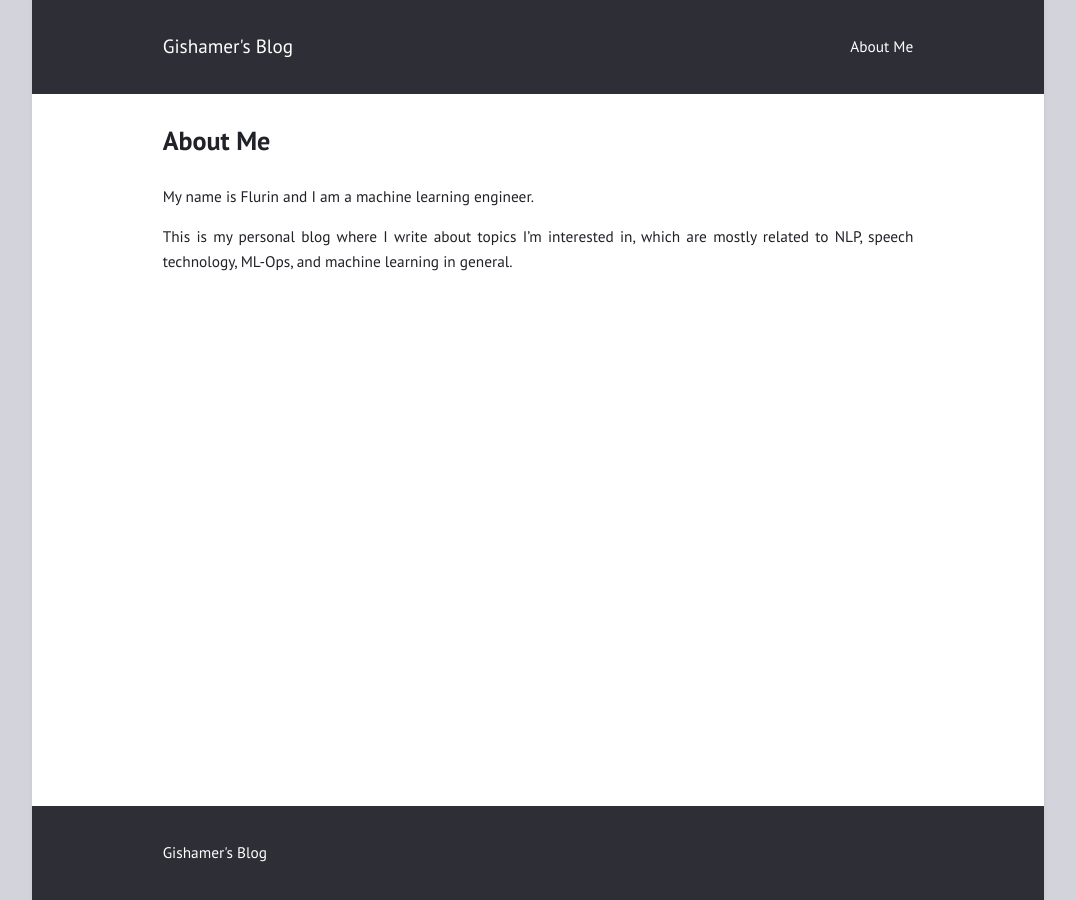
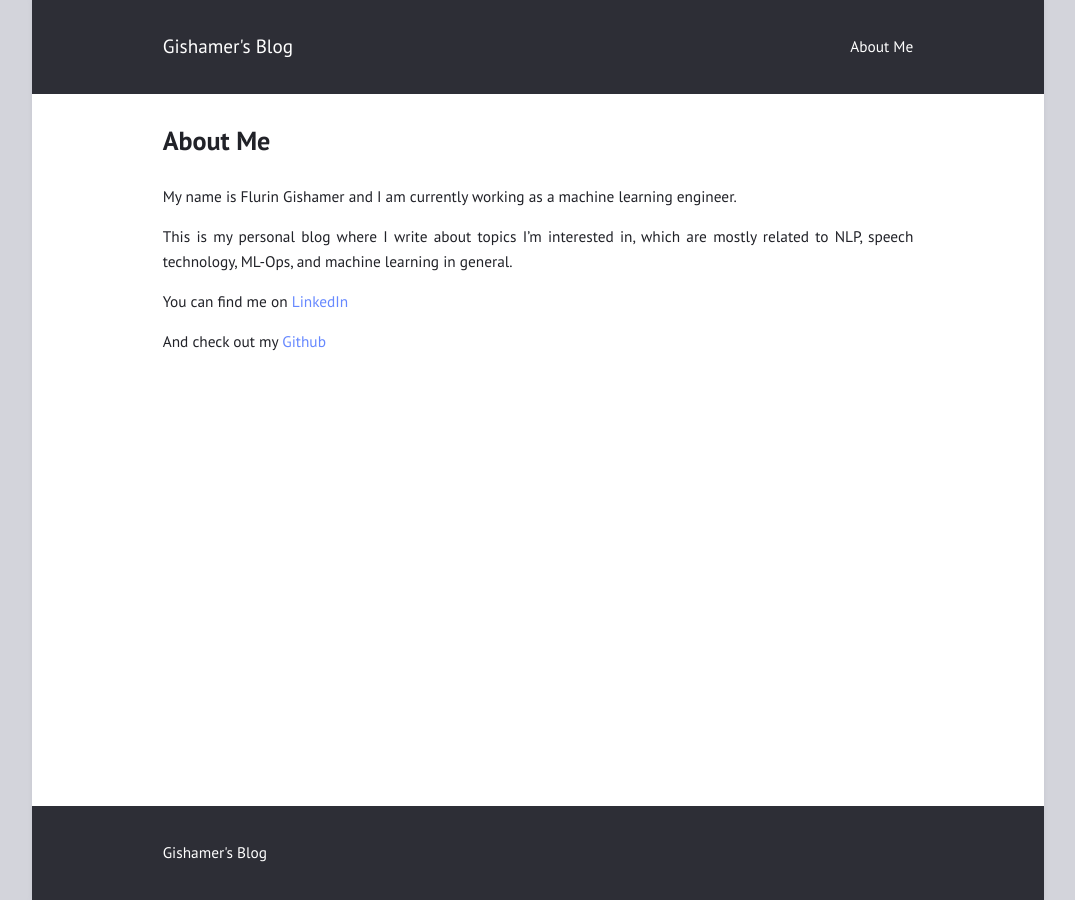
Before and after one commit to gishamer/gishamer.github.io, a Jekyll site: the page built from about.md, in a window 1280 px wide. Shown: the whole page, without its empty margins (102-1177 px from the left). Built offline with Jekyll 4.4.1, drawn with Linux system fonts in a browser that asks for light colours.

Commit message:
+updated about

```diff
--- a/about.md
+++ b/about.md
@@ -3,6 +3,10 @@ layout: page
 title: About Me
 permalink: /about/
 ---
-My name is Flurin and I am a machine learning engineer.
+My name is Flurin Gishamer and I am currently working as a machine learning engineer.
 
 This is my personal blog where I write about topics I'm interested in, which are mostly related to NLP, speech technology, ML-Ops, and machine learning in general.
+
+You can find me on [LinkedIn](https://www.linkedin.com/in/fluringishamer/)
+
+And check out my [Github](https://github.com/gishamer/)
```
